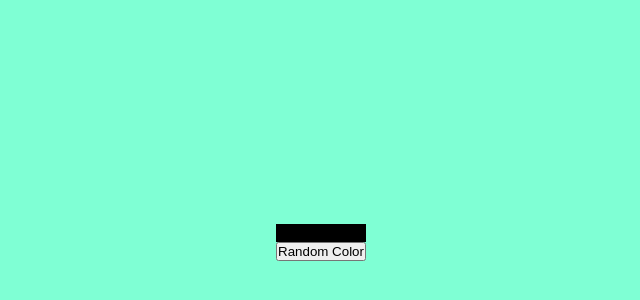
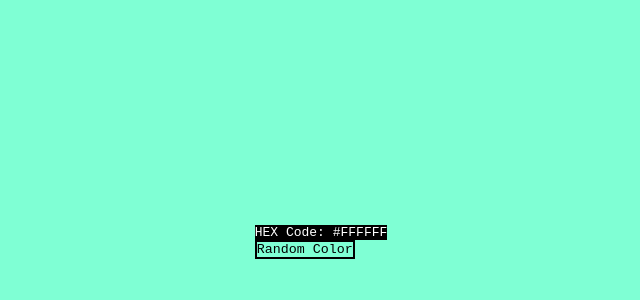
Before and after one commit to fernanda-veiga/random-color, a plain HTML site: page index.html in a window 1280 px wide. Shown: the part 158-458 px from the top of the page, without its empty margins (319-959 px from the left). Drawn offline with Linux system fonts and the light colour scheme.

Commit message:
Added style to the HEX Code dive and to the button and added a hover property for the button

```diff
--- a/index.html
+++ b/index.html
@@ -10,8 +10,8 @@
 <body>
     <div id="color">
         <div>
-            <div id="hex-code"><p>Test</p></div>
-            <button type="button">Random Color</button>
+            <div id="hex-code"><p>HEX Code: #FFFFFF</p></div>
+            <button id="button" type="button">Random Color</button>
         </div>
     </div>
 </body>
--- a/style.css
+++ b/style.css
@@ -2,7 +2,10 @@
     margin: 0;
     padding: 0;
     box-sizing: border-box;
+    font-family: monospace;
 }
+
+/*BACKGROUND COLOR*/
 
 #color {
     height: 100vh;
@@ -13,7 +16,22 @@
     align-items: center;
 }
 
+/*HEX CODE*/
+
 #hex-code {
     background-color: black;
+    color: white;
+}
 
+/*BUTTON STYLE*/
+
+#button {
+    background-color: rgba(0,0,0,0);
+    border: solid black 2px;
+    color: black;
 }
+
+#button:hover {
+    background-color: rgba(0,0,0,1);
+    color: white;
+}
```
